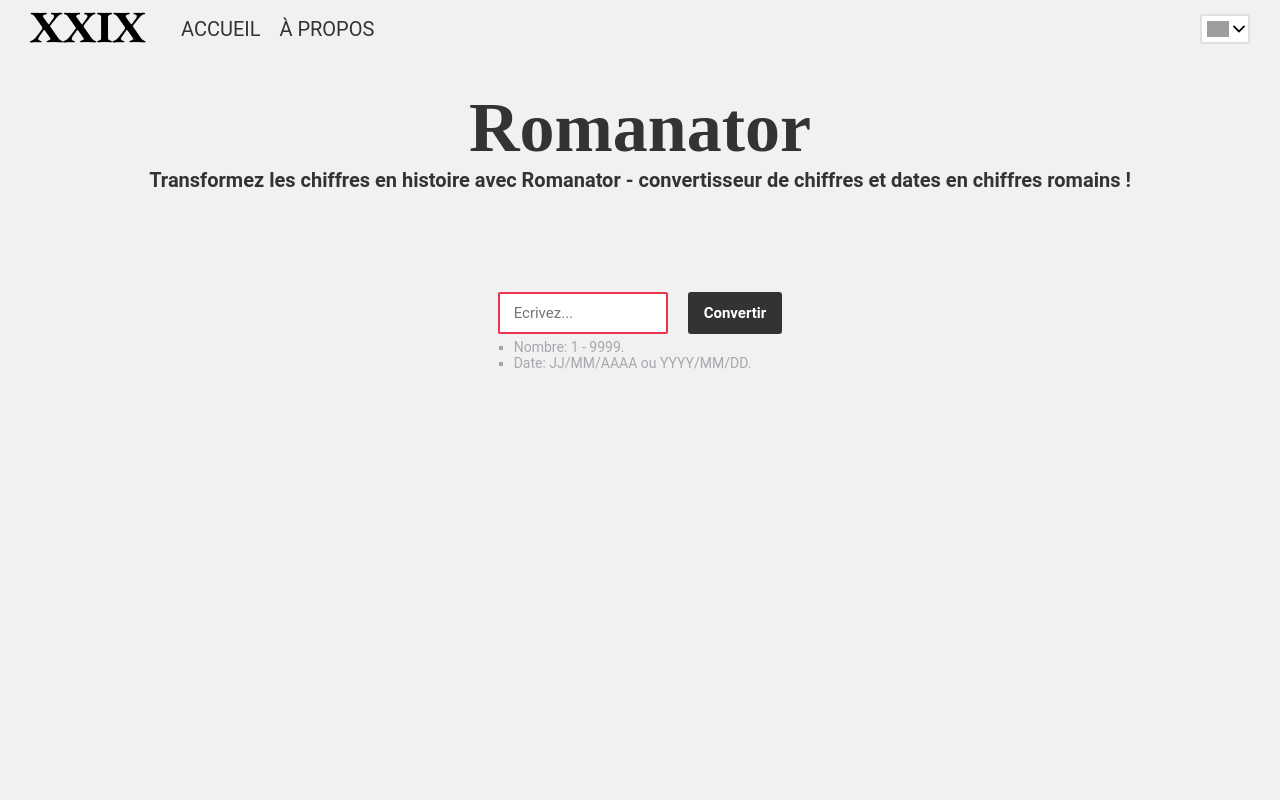
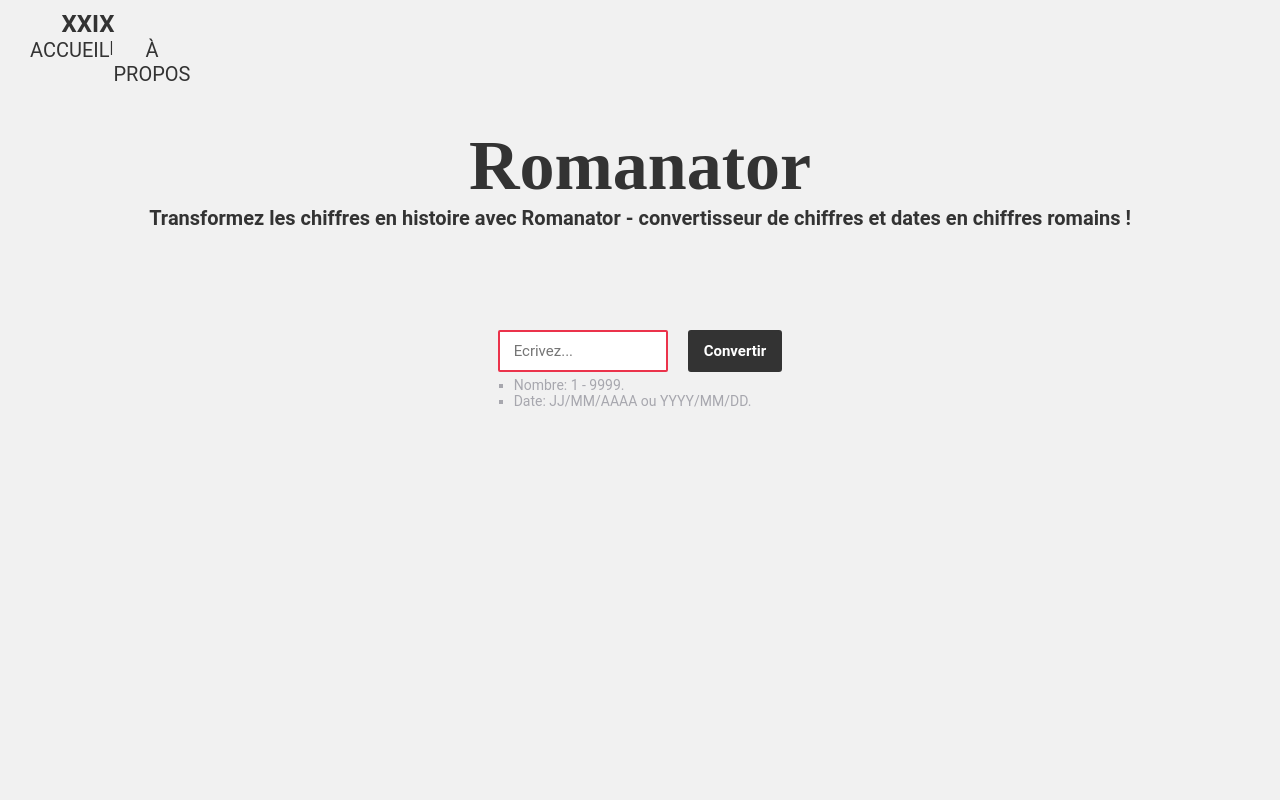
Before and after one commit to yeyemelodie01/romanconverter, a React (Create React App) app: page / in a window 1280 px wide. Shown: the top 800 px of the page. Built offline with nearby package versions, Linux system fonts and the light colour scheme; grey boxes are pictures that could not be loaded.

Commit message:
add modifications

```diff
--- a/src/components/converter/index.jsx
+++ b/src/components/converter/index.jsx
@@ -1,5 +1,5 @@
 import React, { useState } from 'react'
-import { validNumber } from '../../utils/Regex'
+import { validNumber, validDate } from '../../utils/Regex'
 import '../../utils/styles/converter.css'
 
 function RomanConverter(){
@@ -111,7 +111,9 @@ function RomanConverter(){
   };
 
   const handleConvertClick = () => {
-    if( validNumber.test(inputValue) === false ){
+    console.log(validNumber.test(inputValue));
+    console.log(validDate.test(inputValue));
+    if( validNumber.test(inputValue) === false || validDate.test(inputValue) === false){
       setInputErr(true);
     } else {
       setInputErr(false);
--- a/src/components/header/index.jsx
+++ b/src/components/header/index.jsx
@@ -1,4 +1,4 @@
-import LogoRoman from "../../assets/logo.png"
+import { useState } from 'react'
 import '../../utils/styles/header.css'
 import '../../utils/styles/bouton.css'
 import France from '../../assets/french-guiana.svg'
@@ -6,6 +6,8 @@ import USA from '../../assets/united-states.svg'
 import arrowDown from '../../assets/angle-arrow-down_icon-icons.com_73683.svg'
 
 function Header(){
+  const [ showBurger, setShowBurger ] = useState(false);
+
   function BtnChangeLangue() {
     let list = document.getElementById('listScrolling');
     list.style.display = { 'block': 'none' };
@@ -14,28 +16,32 @@ function Header(){
   return(
       <header>
         <nav>
-          <ul className="listFlex">
-            <li>
-              <div className="divImg">
-                <img className="styleLogo" src={LogoRoman} alt="logo Roman Date Converter"/>
+          <div className="divImg">
+            <h1>XXIX</h1>
+            <ul className="listFlex">
+              <div className="divFlexLi">
+                <li className="liSize">ACCUEIL</li>
+                <li><span>|</span></li>
+                <li className="liSize">À PROPOS</li>
               </div>
-            </li>
-            <div className="divFlexLi">
-              <li className="liSize">ACCUEIL</li>
-              <li className="liSize">À PROPOS</li>
-            </div>
-          </ul>
-          <div className="divScrolling">
-            <button className="btnFlag" onClick={ BtnChangeLangue }>
-              <img src={ France } alt="drapeau de France" className="flag"/>
-              <img src={ arrowDown } alt="pointe de flèche" className="arrowHead"/>
-            </button>
-            <ul id="listScrolling" className="listScrolling">
-              <li>
-                <img src={ USA } alt="drapeau des état-unis" className="flag"/>
-              </li>
             </ul>
           </div>
+          <div>
+
+          </div>
+
+            {/*<div className="divScrolling">*/}
+            {/*  <button className="btnFlag" onClick={ BtnChangeLangue }>*/}
+            {/*    <img src={ France } alt="drapeau de France" className="flag"/>*/}
+            {/*    <img src={ arrowDown } alt="pointe de flèche" className="arrowHead"/>*/}
+            {/*  </button>*/}
+            {/*  <ul id="listScrolling" className="listScrolling">*/}
+            {/*    <li>*/}
+            {/*      <img src={ USA } alt="drapeau des état-unis" className="flag"/>*/}
+            {/*    </li>*/}
+            {/*  </ul>*/}
+            {/*</div>*/}
+
         </nav>
       </header>
     )
--- a/src/utils/Regex/index.jsx
+++ b/src/utils/Regex/index.jsx
@@ -1,3 +1,7 @@
 export const validNumber = new RegExp(
   '^(?:[1-9][0-9]{3}|[1-9][0-9]{2}|[1-9][0-9]|[1-9])$'
 );
+
+export const validDate = new RegExp(
+  '^(0?[1-9]|1[0-2])[\\/](0?[1-9]|[1-2][0-9]|3[01])[\\/]\\d{4}$'
+);
```
